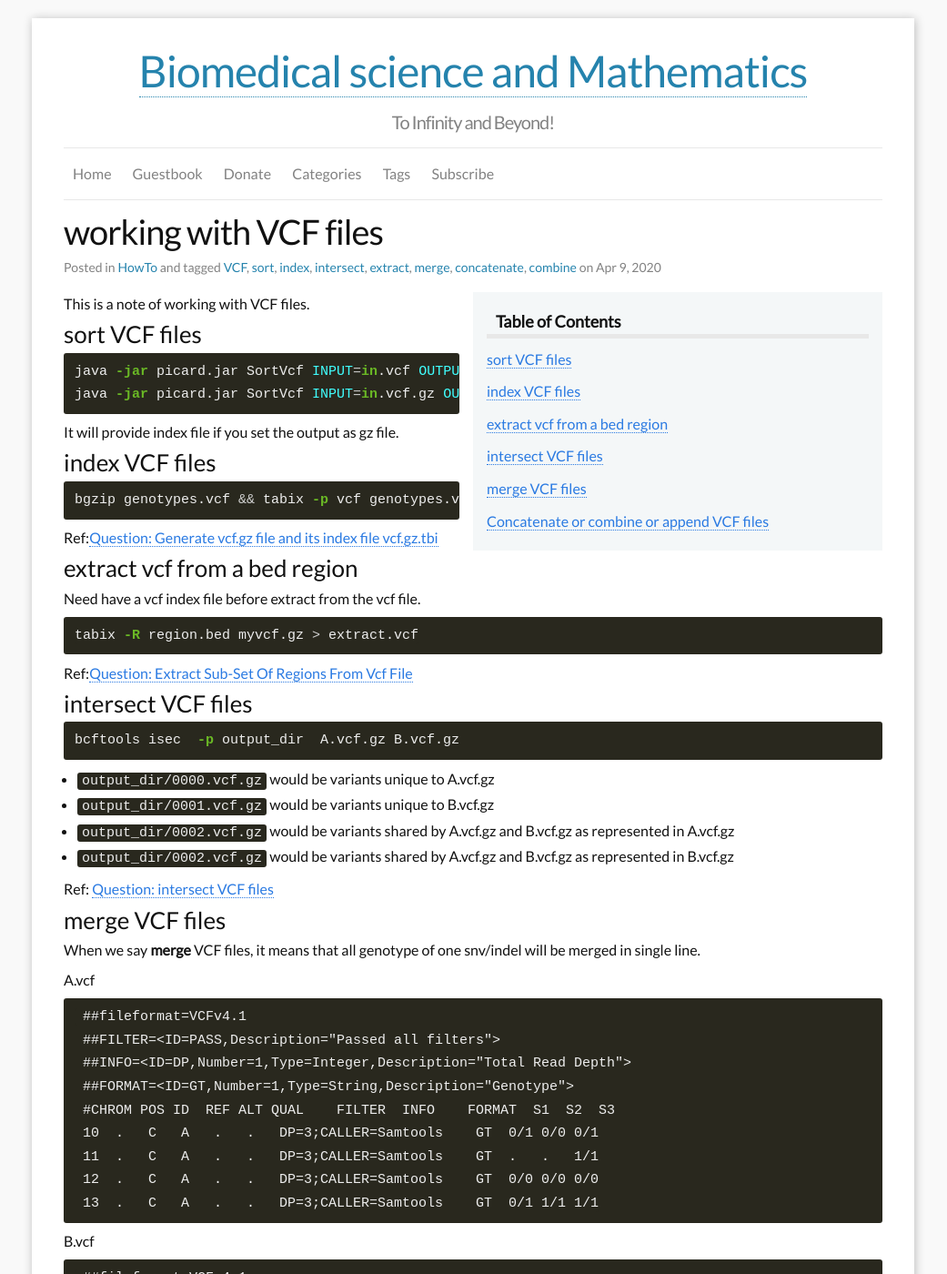
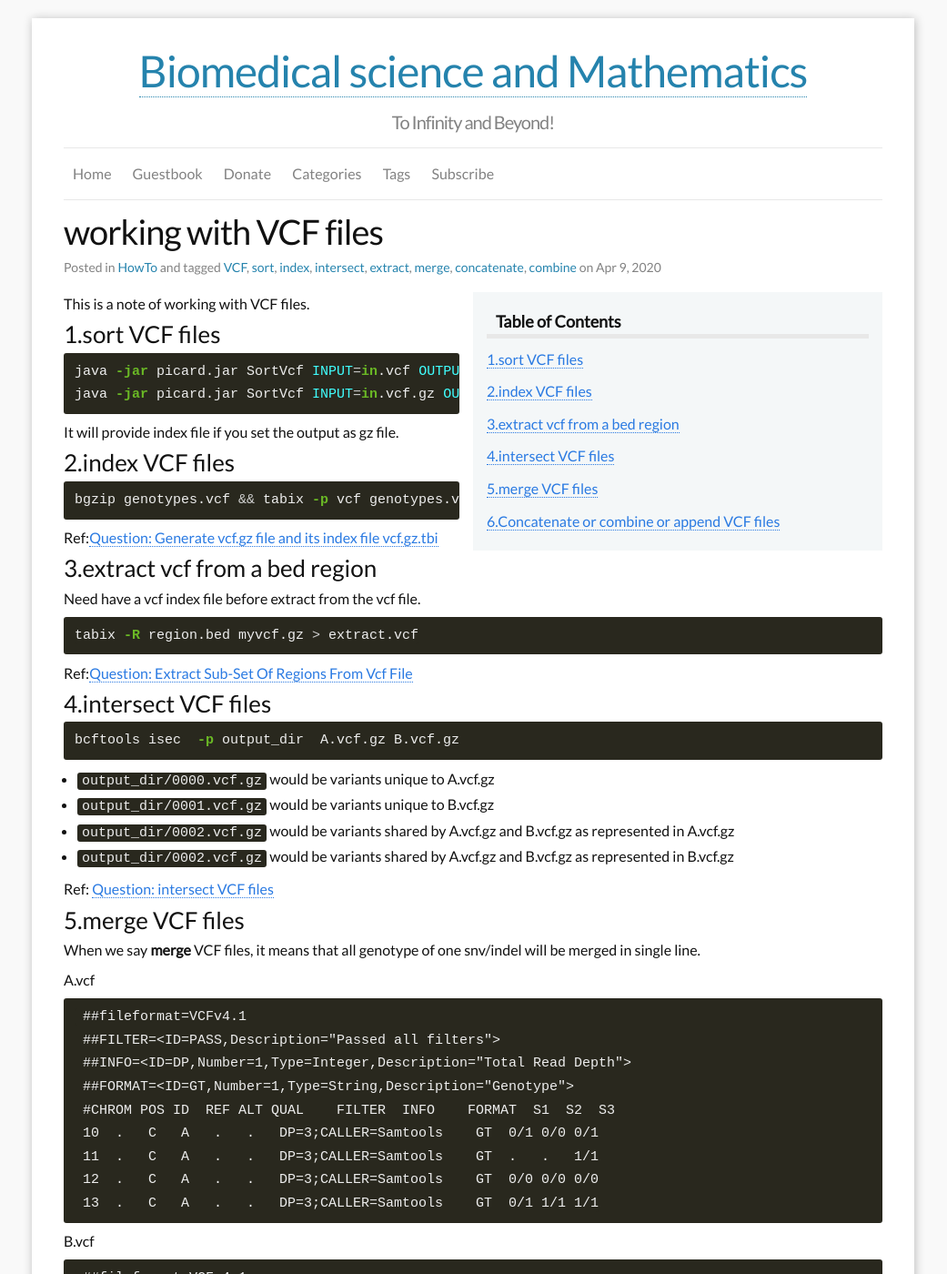
Before and after one commit to yulijia/en, a Jekyll site: the page built from _posts/2020-04-09-working-with-VCF-files.md, in a window 1280 px wide and 1400 px high. Shown: the whole window at 91% size, without its empty margins (120-1161 px from the left). Built offline with Jekyll 4.4.1, drawn with Linux system fonts in a browser that asks for light colours; nearby versions of some CDN libraries; comment, search, counter and statistics services are not loaded; some of the changed text lies outside the part shown.

Commit message:
add Index

````diff
--- a/_posts/2020-04-09-working-with-VCF-files.md
+++ b/_posts/2020-04-09-working-with-VCF-files.md
@@ -22,7 +22,7 @@ tags:
 This is a note of working with VCF files.
 
 
-### sort VCF files
+### 1.sort VCF files
 
 ```bash
 java -jar picard.jar SortVcf INPUT=in.vcf OUTPUT=out.vcf
@@ -30,7 +30,7 @@ java -jar picard.jar SortVcf INPUT=in.vcf.gz OUTPUT=out.vcf.gz
 ```
 It will provide index file if you set the output as gz file.
 
-### index VCF files
+### 2.index VCF files
 
 ```bash
 bgzip genotypes.vcf && tabix -p vcf genotypes.vcf.gz
@@ -38,7 +38,7 @@ bgzip genotypes.vcf && tabix -p vcf genotypes.vcf.gz
 
 Ref:[Question: Generate vcf.gz file and its index file vcf.gz.tbi](https://www.biostars.org/p/59492/)
 
-### extract vcf from a bed region
+### 3.extract vcf from a bed region
 
 Need have a vcf index file before extract from the vcf file.
 
@@ -48,7 +48,7 @@ tabix -R region.bed myvcf.gz > extract.vcf
 
 Ref:[Question: Extract Sub-Set Of Regions From Vcf File](https://www.biostars.org/p/46331/)
 
-### intersect VCF files
+### 4.intersect VCF files
 
 ```bash
 bcftools isec  -p output_dir  A.vcf.gz B.vcf.gz
@@ -61,7 +61,7 @@ bcftools isec  -p output_dir  A.vcf.gz B.vcf.gz
 
 Ref: [Question: intersect VCF files](https://www.biostars.org/p/178146/)
 
-### merge VCF files
+### 5.merge VCF files
 
 When we say **merge** VCF files, it means that all genotype of one snv/indel will be merged in single line.
 
@@ -120,7 +120,7 @@ Ref:[Question: Best way to merge multiple VCF files](https://www.biostars.org/p/
 
 
 
-### Concatenate or combine or append VCF files
+### 6.Concatenate or combine or append VCF files
 
 All source files must have the same sample columns appearing in the same order. The program can be used, for example, to concatenate chromosome VCFs into one VCF, or combine a SNP VCF and an indel VCF into one. The input files must be sorted by chr and position.
 
````
